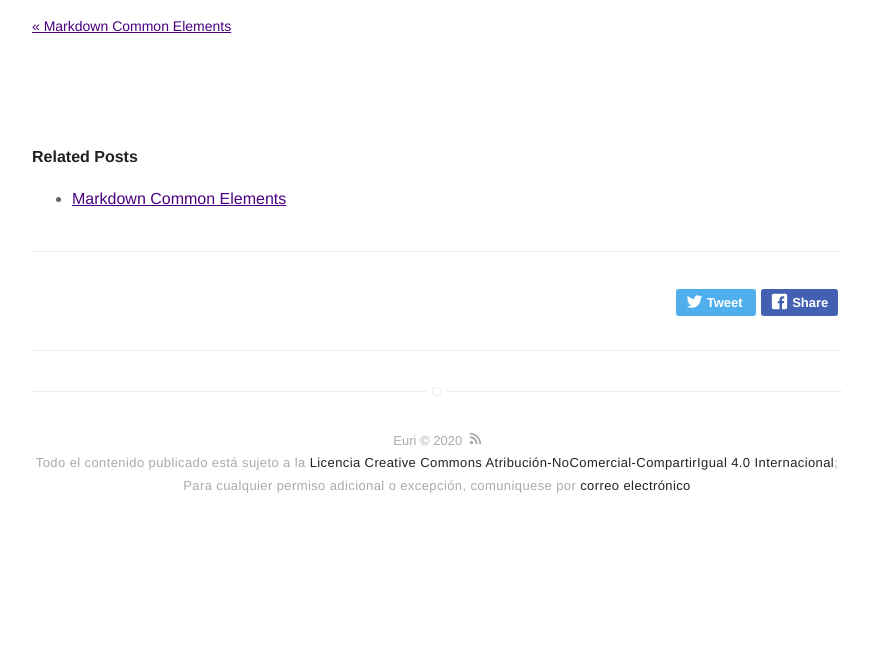
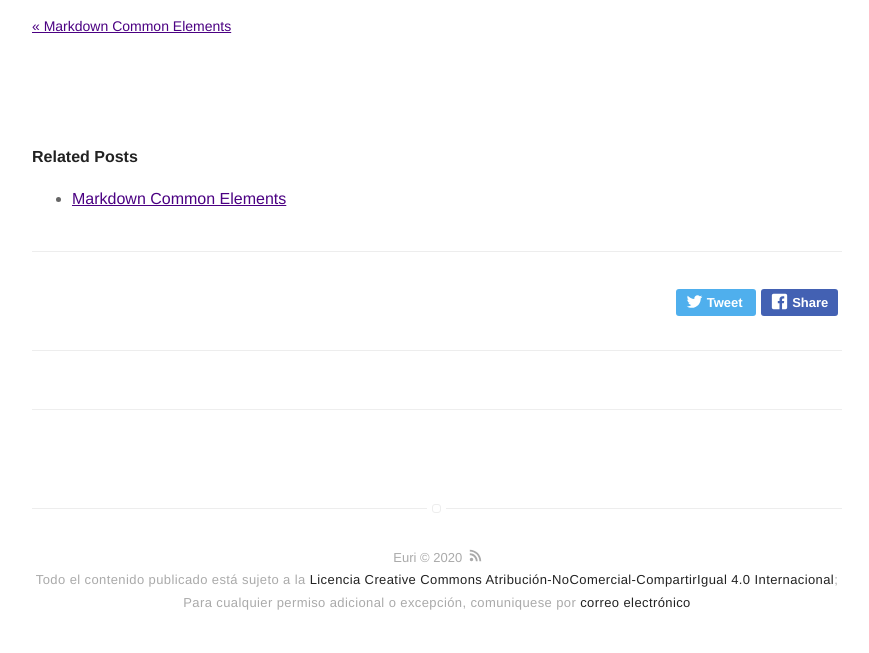
Before and after one commit to EuriNaiz/EuriWeb, a Jekyll site: the page built from _posts/2015-02-24-markdown-extra-components.markdown, in a window 1280 px wide. Shown: the part 5747-6400 px from the top of the page, without its empty margins (203-1072 px from the left). Built offline with Jekyll 4.4.1, drawn with Linux system fonts in a browser that asks for light colours; a script that is not in the unit is left out; before the commit the page ends 6304 px from its top, so only the background shows below that.

Commit message:
telegram comments added p2

```diff
--- a/_config.yml
+++ b/_config.yml
@@ -37,7 +37,7 @@
 
 
 # telegram comments
-telegram_site_id: "Tlgpe4bU"
+telegram_site_id: Tlgpe4bU
 
 # if you don't have any of social below, comment the line
 #facebook: myfacebook
--- a/_includes/telegram.html
+++ b/_includes/telegram.html
@@ -1 +1,4 @@
-<script async src="https://comments.app/js/widget.js?3" data-comments-app-website="Tlgpe4bU" data-limit="15" data-dislikes="1" data-colorful="1"></script>
+<br>
+<hr>
+<br>
+<script async src="https://comments.app/js/widget.js?3" data-comments-app-website="Tlgpe4bU" data-limit="10" data-dislikes="1"></script>
--- a/_layouts/default.html
+++ b/_layouts/default.html
@@ -2,7 +2,7 @@
 layout: compress
 ---
 <!DOCTYPE html>
-<html lang="en">
+<html lang="es">
 <head>
 
     {% if site.analytics-google %}
--- a/_layouts/post.html
+++ b/_layouts/post.html
@@ -44,9 +44,9 @@
     {% include author.html %}
 {% endif %}
 
-{% if site.telegram_site_id %}
-    {% include telegram.html %}
-{% endif %}
+
+{% include telegram.html %}
+
 
 <!-- {% if site.disqus.categories contains page.category %}
     {% include disqus.html %}
```
